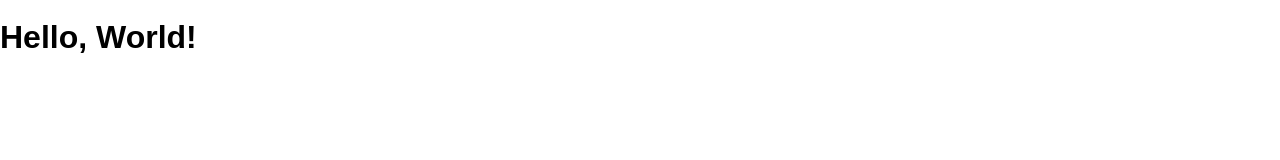
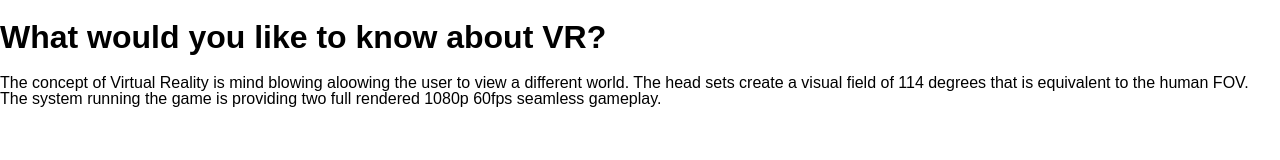
Before and after one commit to jbryan382/my-hobbies, a website: page public/index.html in a window 1280 px wide. Drawn offline with Linux system fonts and the light colour scheme.

Commit message:
Added a brief description of Virtual Reality

```diff
--- a/package.json
+++ b/package.json
@@ -1,10 +1,10 @@
 {
   "private": true,
   "name": "my-hobbies",
-  "homepage": "https://my-hobbies-.netlify.com",
+  "homepage": "https://my-hobbies-jbryan382.netlify.com",
   "scripts": {
     "deploy": "netlify deploy --prod --dir=public",
-    "postdeploy": "echo 'Your site was deployed to https://my-hobbies-.netlify.com'",
+    "postdeploy": "echo 'Your site was deployed to https://my-hobbies-jbryan382.netlify.com'",
     "start": "browser-sync start --server 'public' --files 'public'"
   },
   "devDependencies": {
--- a/public/index.html
+++ b/public/index.html
@@ -8,6 +8,10 @@
     <link rel="stylesheet" href="/screen.css">
   </head>
   <body>
-    <h1 class='hello-world'>Hello, World!</h1>
+    <h1 class='hello-world'>What would you like to know about VR?</h1>
+    <p>The concept of Virtual Reality is mind blowing aloowing the user to view a different world.
+      The head sets create a visual field of 114 degrees that is equivalent to the human FOV.
+      The system running the game is providing two full rendered 1080p 60fps seamless gameplay.
+    </p>
   </body>
 </html>
```
